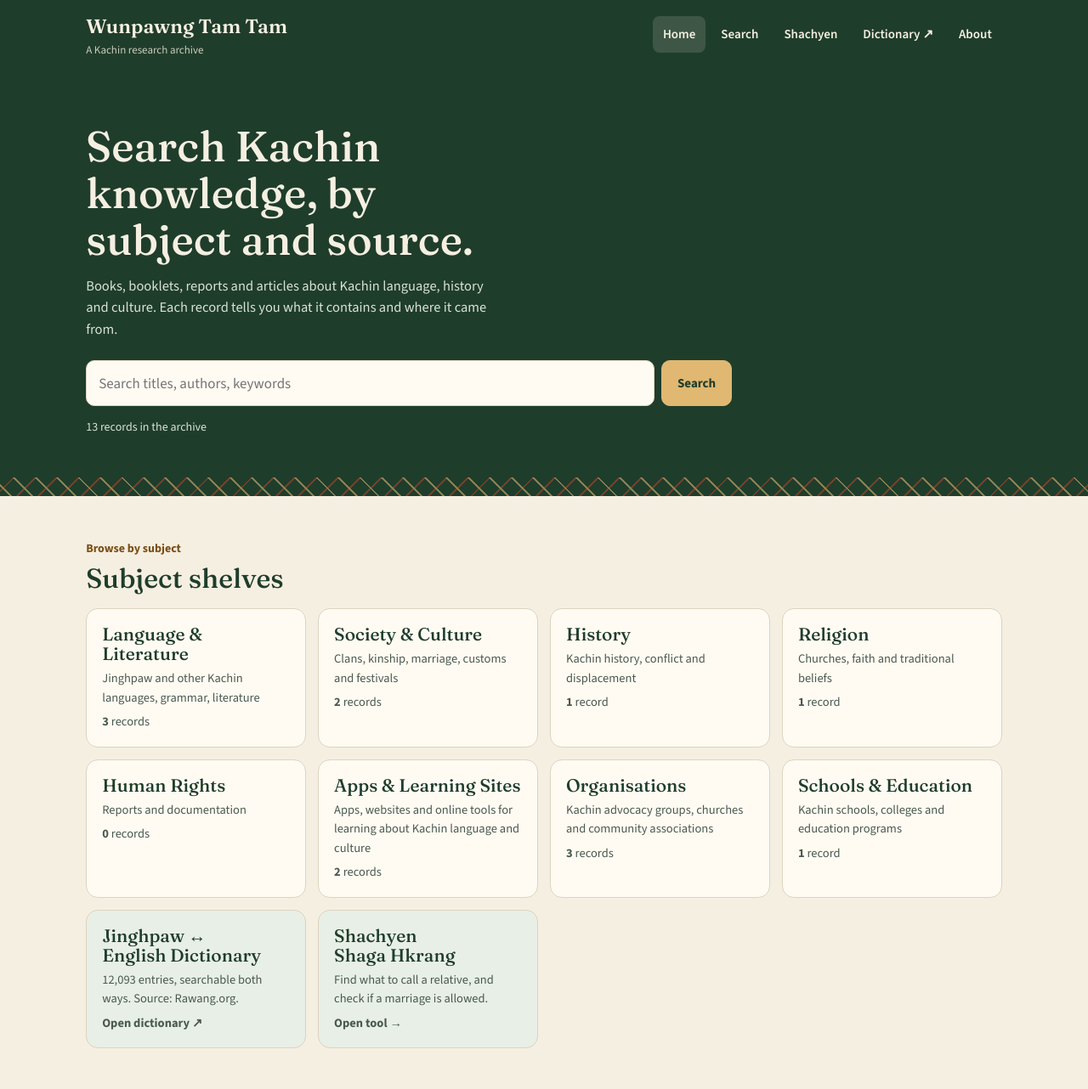
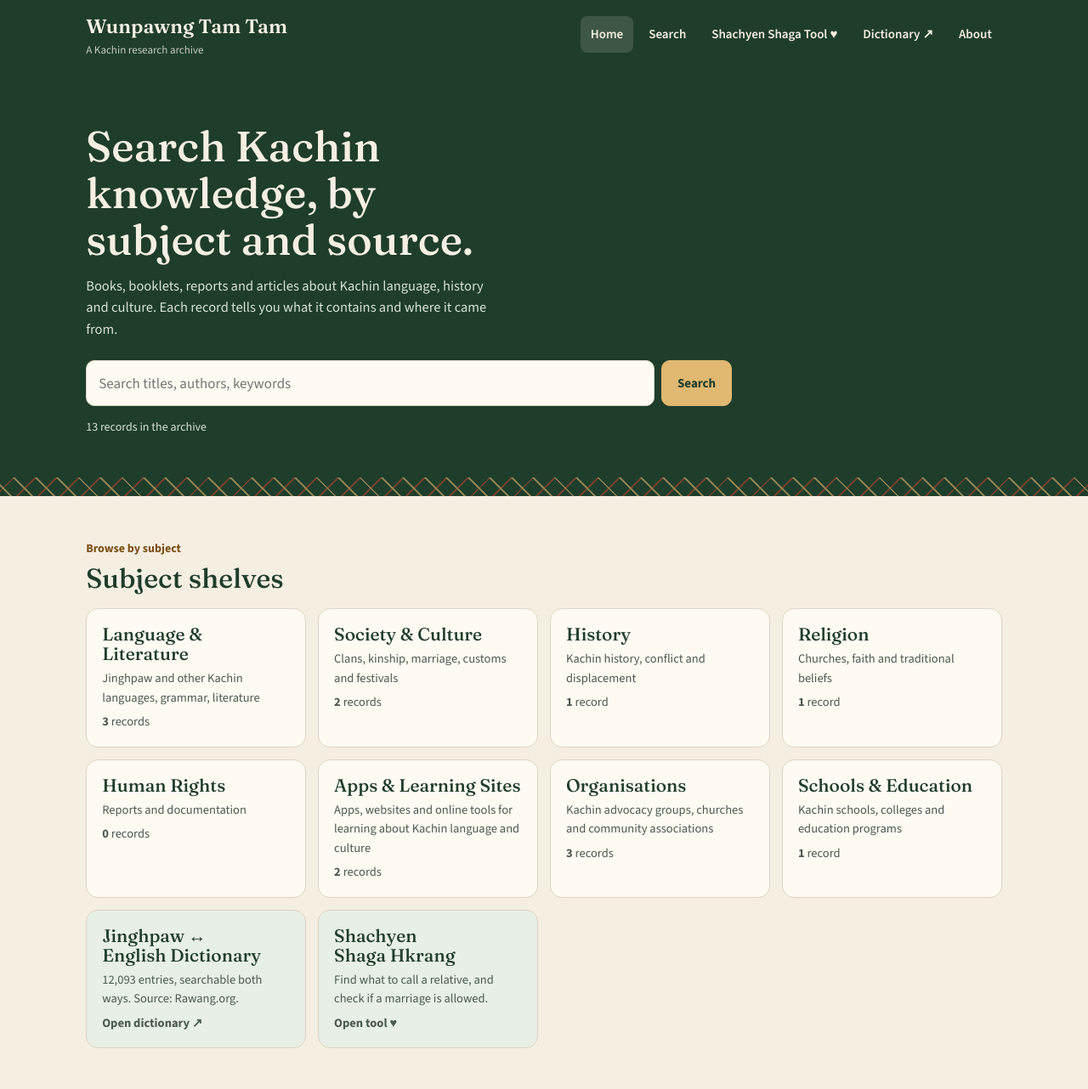
Before and after one commit to MickyPiuPiu/wunpawng-tam-tam, a plain HTML site: page index.html in a window 1280 px wide. Shown: the top 1282 px of the page at 85% size. Drawn offline with nearby package versions, Linux system fonts and the light colour scheme.

Commit message:
Rename menu link to Shachyen Shaga Tool with heart
Co-Authored-By: Claude Opus 5.5 <noreply@anthropic.com>
Claude-Session: https://claude.ai/code/session_012RNyWykMdfyJS7EQo8tNaB

```diff
--- a/index.html
+++ b/index.html
@@ -82,7 +82,7 @@ footer{border-top:1px solid var(--line);color:var(--mute);font-size:14px;padding
   <nav class="main" aria-label="Main">
     <a href="#home" data-nav="home">Home</a>
     <a href="#search" data-nav="search">Search</a>
-    <a href="shachyen.html">Shachyen</a>
+    <a href="shachyen.html">Shachyen Shaga Tool ♥</a>
     <a href="https://kachin-jinghpaw-dictionary.mickypiupiu.chatgpt.site/">Dictionary ↗</a>
     <a href="#about" data-nav="about">About</a>
 
@@ -143,7 +143,7 @@ function home(){
     <p class="eyebrow">Browse by subject</p><h2 style="font-size:32px">Subject shelves</h2>
     <div class="shelves">${Object.keys(TAX).map(s=>`<a class="shelf" href="#search" data-subject="${esc(s)}"><h3>${esc(s)}</h3><span>${esc(SUB_NOTE[s])}</span><span><strong>${count(s)}</strong> record${count(s)===1?'':'s'}</span></a>`).join('')}
       <a class="shelf" href="https://kachin-jinghpaw-dictionary.mickypiupiu.chatgpt.site/" style="background:var(--soft)"><h3>Jinghpaw ↔ English Dictionary</h3><span>12,093 entries, searchable both ways. Source: Rawang.org.</span><span><strong>Open dictionary ↗</strong></span></a>
-      <a class="shelf" href="shachyen.html" style="background:var(--soft)"><h3>Shachyen Shaga Hkrang</h3><span>Find what to call a relative, and check if a marriage is allowed.</span><span><strong>Open tool →</strong></span></a>
+      <a class="shelf" href="shachyen.html" style="background:var(--soft)"><h3>Shachyen Shaga Hkrang</h3><span>Find what to call a relative, and check if a marriage is allowed.</span><span><strong>Open tool ♥</strong></span></a>
     </div>
   </div></section>
   <section class="band" style="padding-top:0"><div class="wrap"><h2 style="font-size:28px">Recently added</h2>
```
